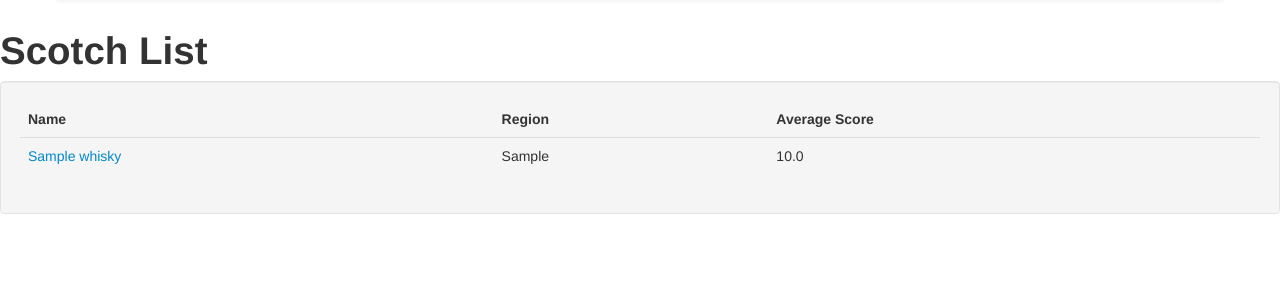
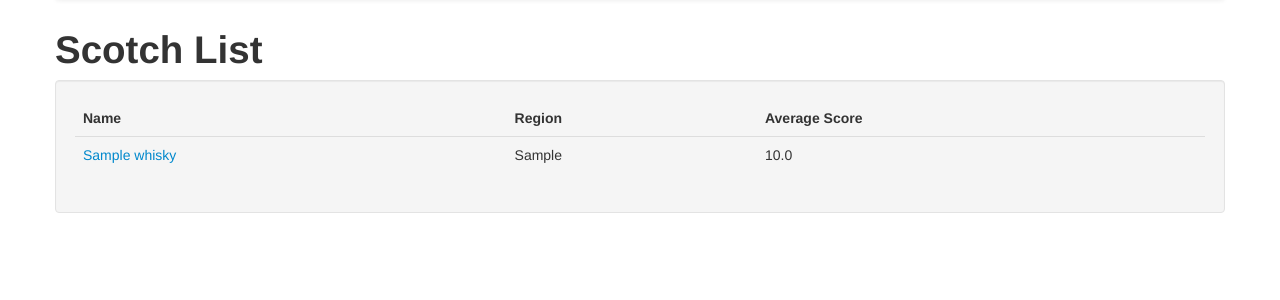
Before and after one commit to acrfordyce/WhiskyApp, a Flask app: page /whisky_list in a window 1280 px wide. Shown: the part 42-342 px from the top of the page. Run offline with Flask 2, Linux system fonts and the light colour scheme; a user stored in the database is signed in; tables that the repository leaves empty hold one stand-in row (values such as "Sample post").

Commit message:
Fix formatting bug

```diff
--- a/app/templates/whisky_list.html
+++ b/app/templates/whisky_list.html
@@ -1,11 +1,10 @@
 <!-- extend base template -->
-{% include 'base.html' %}
+{% extends 'base.html' %}
 {% block content %}
-        {% include 'flash.html' %}
         <script src="/static/js/sorttable.js"></script>
         <h1>Scotch List</h1>
         <div class="well">
-            <table class="table sortable">
+            <table class="table table-hover sortable">
                 <tr>
                     <td><strong>Name</strong></td>
                     <td><strong>Region</strong></td>
```
